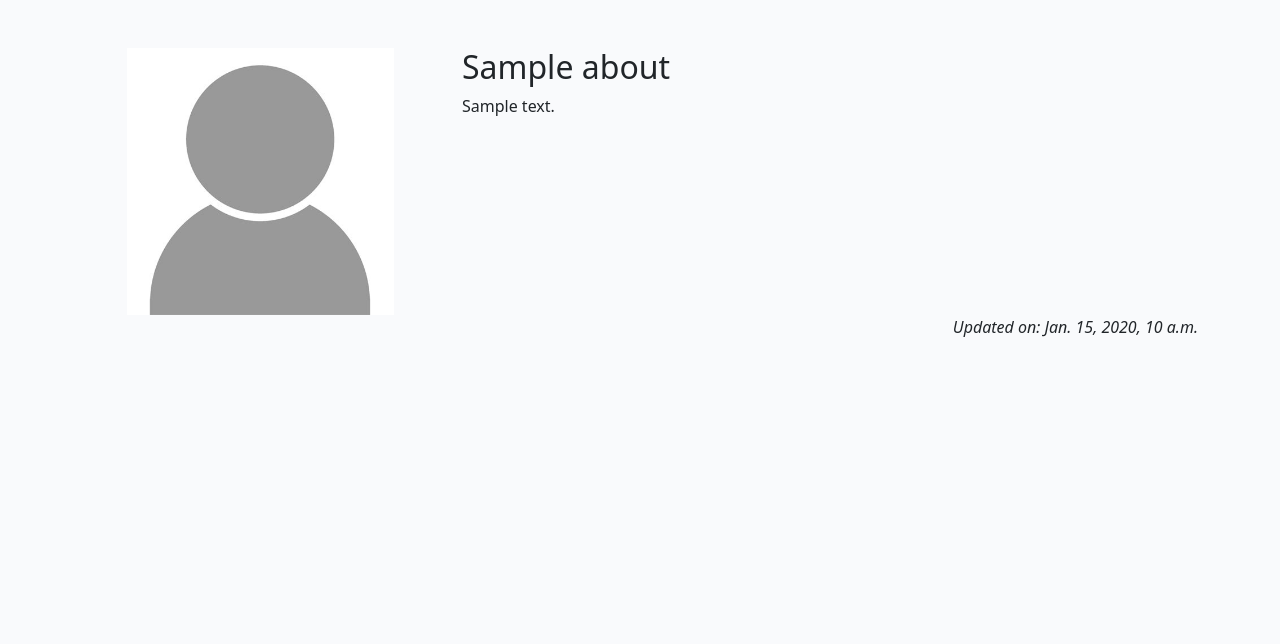
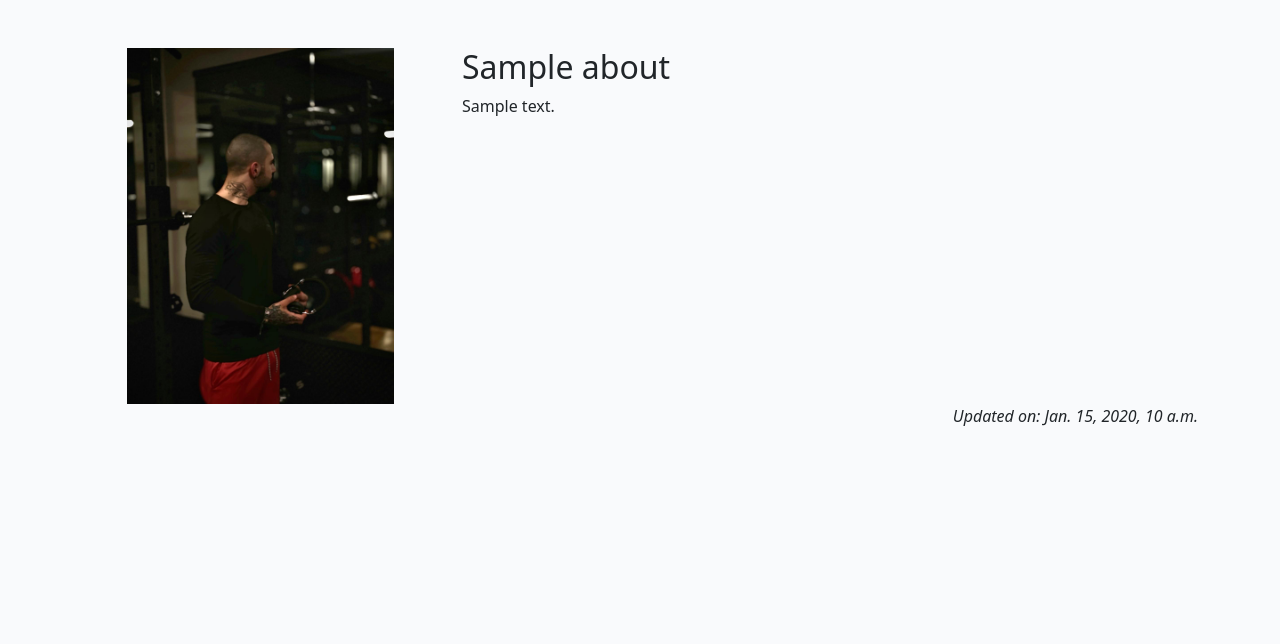
Before and after one commit to YazdanTaheri/I-think-before-I-blog-, a Django app: page /about/ in a window 1280 px wide. Shown: the part 60-704 px from the top of the page. Run offline with Django 4.2, Linux system fonts and the light colour scheme; tables that the repository leaves empty hold one stand-in row (values such as "Sample post").

Commit message:
generic post view

```diff
--- a/templates/about/about.html
+++ b/templates/about/about.html
@@ -4,7 +4,7 @@
 <div class="container mt-5">
   <div class="row">
     <div class="col-4 text-center">
-      <img src="{% static 'images/nobody.jpg' %}" width="75%" />
+      <img src="{% static 'images/Dan.jpg' %}" width="75%" />
     </div>
     <div class="col-8">
       <!-- Title goes between these h2 tags -->
```
Also changed, not shown: static/images/Dan.jpg (added).
